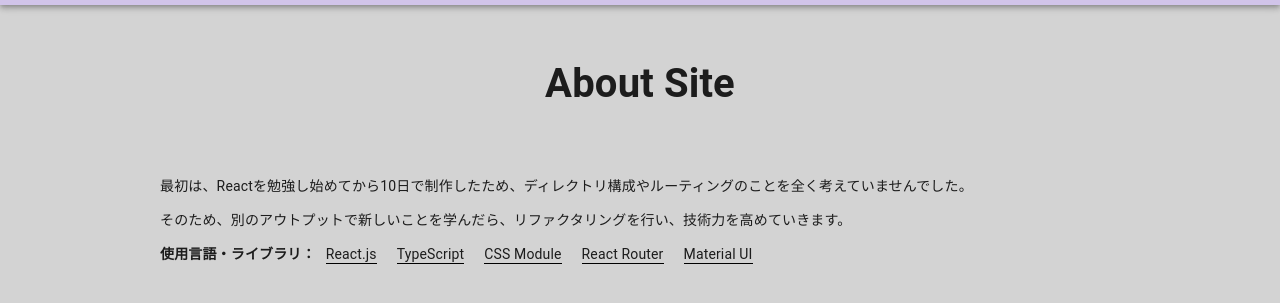
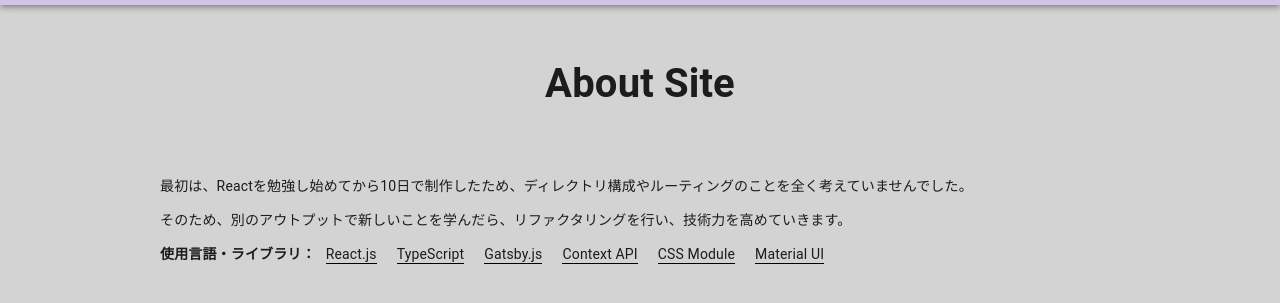
Before and after one commit to Shinnosuke7031/PortFolio, a Gatsby site: page /about-site in a window 1280 px wide. Shown: the part 59-362 px from the top of the page. Built offline with nearby package versions, Linux system fonts and the light colour scheme; Gatsby itself is replaced by a stand-in of ours.

Commit message:
Update skills used

```diff
--- a/src/views/pages/AboutThisSite.tsx
+++ b/src/views/pages/AboutThisSite.tsx
@@ -3,7 +3,7 @@ import SiteDetailInfoes from '../templates/PC_Components/SiteDetailInfoes';
 import SiteDetailInfoesMob from '../templates/MobileComponents/SiteDetailInfoesMob';
 import MediaQuery from "react-responsive";
 
-const skills = ['React.js', 'TypeScript', 'CSS Module', 'React Router', 'Material UI'];
+const skills = ['React.js', 'TypeScript', 'Gatsby.js', 'Context API', 'CSS Module', 'Material UI'];
 
 const AboutThisSite: FC<{}> = () => {
 
```
